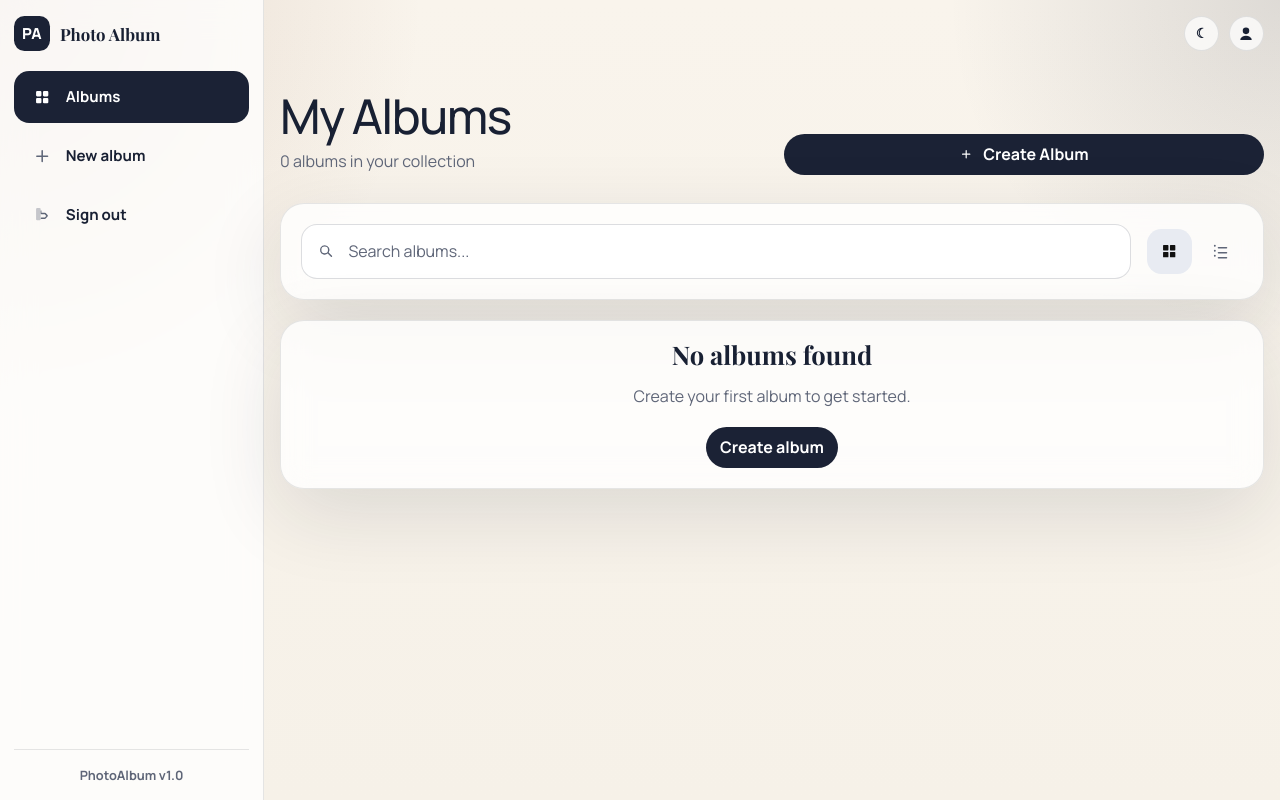
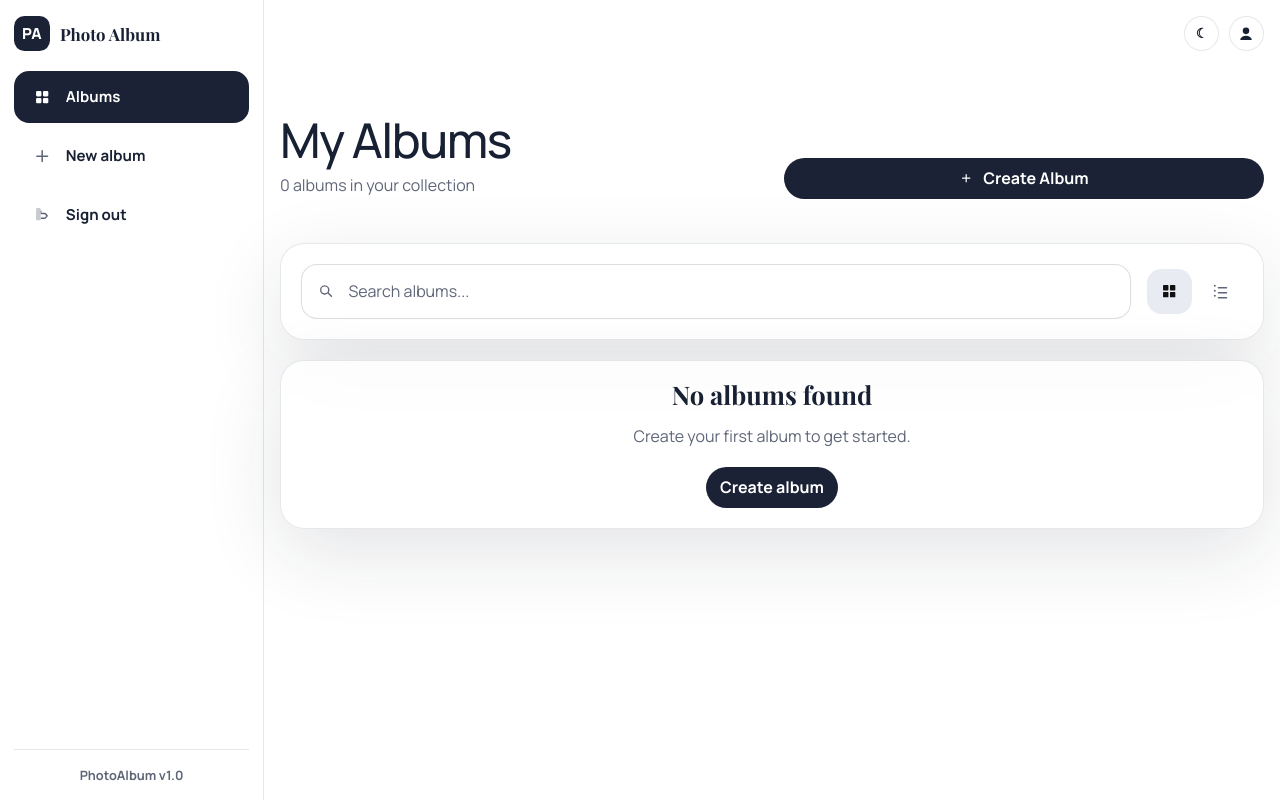
Before and after one commit to ramisys/django-photo-album, a Django app: page / in a window 1280 px wide. Run offline with Django 5.2, Linux system fonts and the light colour scheme; the visitor is signed in with stand-in values (Sample User, id 1); data comes from the database, SQL or seed files in the repository; data that the repository does not hold is empty.

Commit message:
style: move album-list background to static CSS and polish layout
Move page-specific background and spacing for the album list into static/css/styles.css. Remove inline styles from templates/albums/album_list.html and adjust container/hero spacing to match the provided screenshot.

```diff
--- a/static/css/styles.css
+++ b/static/css/styles.css
@@ -906,3 +906,21 @@ p {
         padding: 0.5rem;
     }
 }
+
+/* Page-specific overrides */
+.album-list-page .container {
+    background-color: #ffffff;
+}
+
+/* Page polish to match screenshot */
+.album-list-page {
+    background: #ffffff;
+}
+.album-list-page .container {
+    padding-top: 2.5rem;
+    padding-bottom: 4rem;
+}
+.album-list-page .page-hero {
+    padding-top: 0.5rem;
+    padding-bottom: 1rem;
+}
--- a/templates/albums/album_list.html
+++ b/templates/albums/album_list.html
@@ -1,5 +1,6 @@
 {% extends 'base.html' %}
 {% load static %}
+{% block body_class %}{% if user.is_authenticated %}is-authenticated album-list-page{% else %}album-list-page{% endif %}{% endblock %}
 {% block title %}Albums | Photo Album{% endblock %}
 {% block content %}
 <section class="page-hero album-hero">
```
